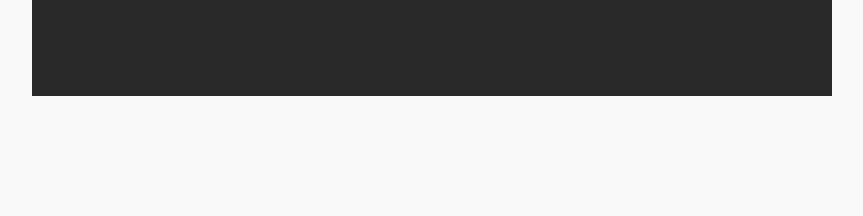
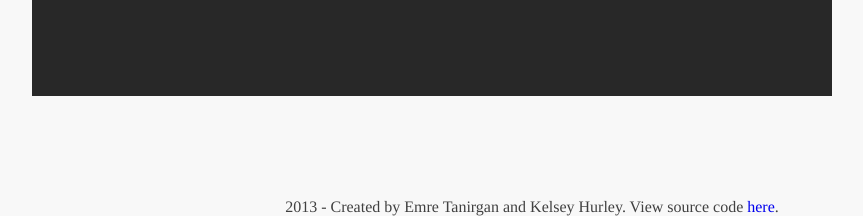
Before and after one commit to emretanirgan/BVH_Viewer, a PHP site: page /index.php?id=1 in a window 1280 px wide. Shown: the part 584-800 px from the top of the page, without its empty margins (108-971 px from the left). Run offline with PHP 8.4, Linux system fonts and the light colour scheme.

Commit message:
Added source code link + names

```diff
--- a/index.php
+++ b/index.php
@@ -19,6 +19,9 @@
 			}
 			p {
 				font-size: 1.2em;
+			}
+			a{
+				text-decoration: none;
 			}
 			a:hover{
 				text-decoration: underline;
@@ -120,6 +123,13 @@
 				background-image: url("replayhover.png");
 				background-color:#ebe8eb;
 			}
+			footer {
+				position: fixed;
+				bottom:0px;
+				margin: 0px auto;
+				width:100%;
+				text-align: center;
+			}
 
 		</style>
 	</head>
@@ -183,6 +193,9 @@
 	        	<!--<input id="scaleSlider" type="text" data-slider="true">Scale</input>-->
 	        </div>
 	    </div>
+	    <footer>
+	    	2013 - Created by Emre Tanirgan and Kelsey Hurley. View source code <a href="https://github.com/emretanirgan/BVH_Viewer">here</a>.
+	    </footer>
 
 
 
```
Also changed, not shown: README.md, 1 other file.
